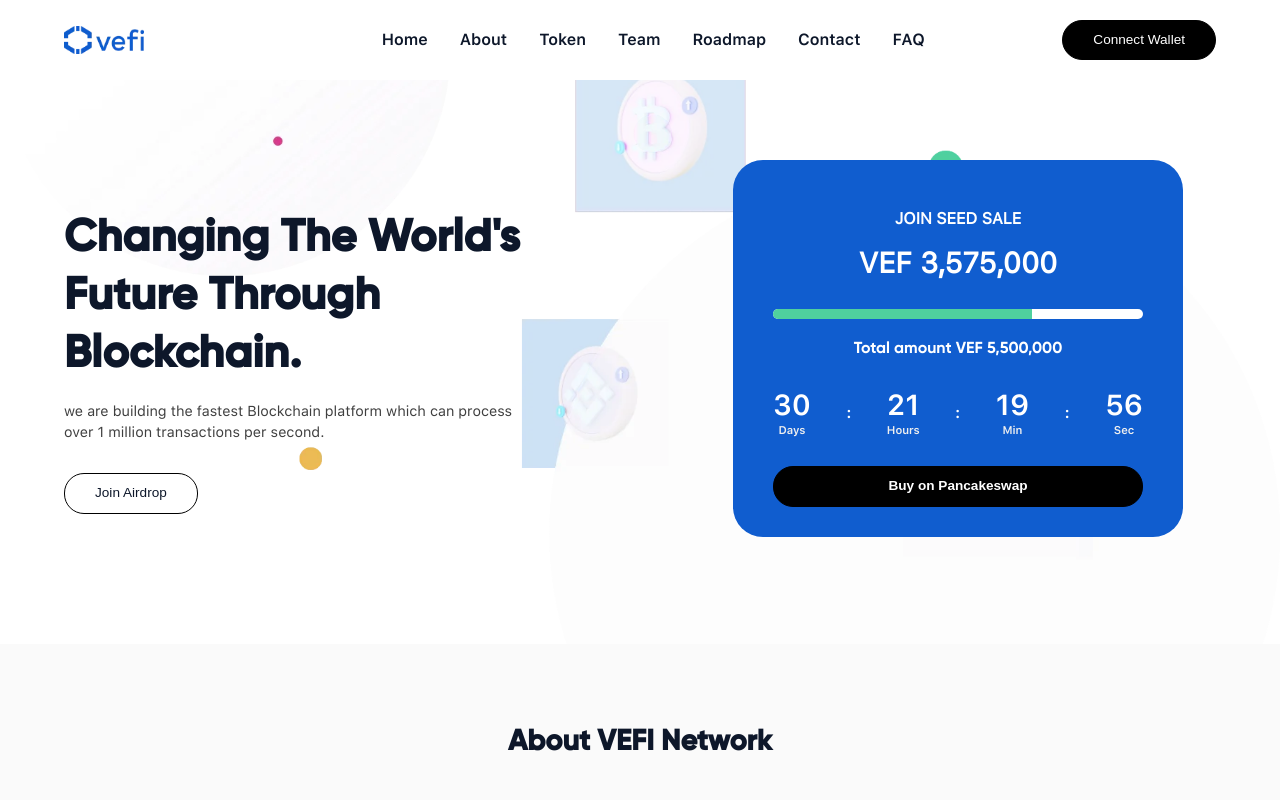
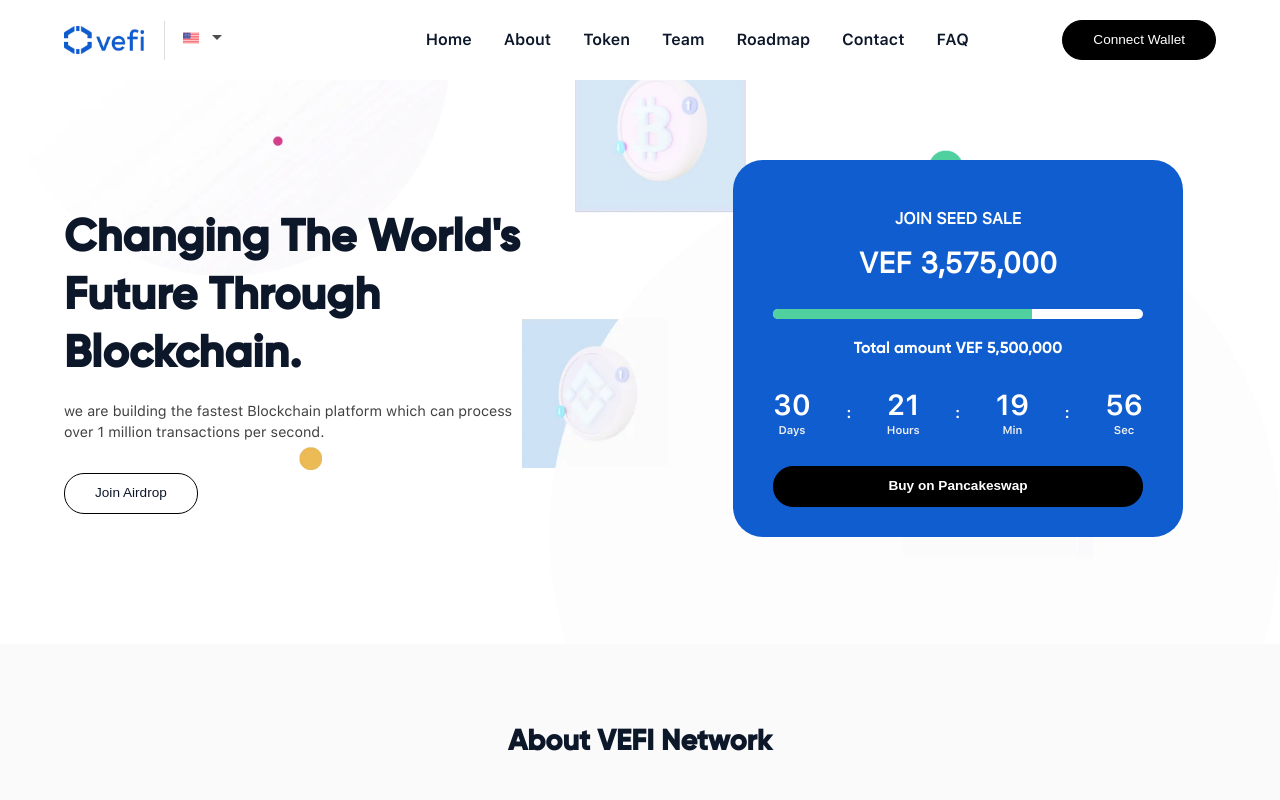
Before and after one commit to VeFi-Network/Official-Website, a React (Create React App) app: page / in a window 1280 px wide. Shown: the top 800 px of the page. Built offline with nearby package versions, Linux system fonts and the light colour scheme.

Commit message:
added countries/flag placeholder

```diff
--- /dev/null
+++ b/src/components/Flags.js
@@ -0,0 +1,31 @@
+import React, { useState } from 'react';
+import ReactFlagsSelect from 'react-flags-select';
+import styled from 'styled-components';
+
+const CountryFlagCountainer = styled.div`
+  .menu-flags-button {
+    border: none;
+  }
+`;
+const Flags = () => {
+  const [selected, setSelected] = useState('US');
+  return (
+    <>
+      <CountryFlagCountainer>
+        <ReactFlagsSelect
+          selected={selected}
+          countries={['US', 'GB', 'FR', 'DE', 'IT', 'NG']}
+          placeholder={false}
+          showOptionLabel={false}
+          showSelectedLabel={false}
+          fullWidth={false}
+          className="flag"
+          selectButtonClassName="menu-flags-button"
+          onSelect={(code) => setSelected(code)}
+        />
+      </CountryFlagCountainer>
+    </>
+  );
+};
+
+export default Flags;
--- a/src/pages/footer/Footer.js
+++ b/src/components/footer/Footer.js
@@ -1,5 +1,5 @@
 import React from 'react';
-import { Image } from '../../components';
+import { Flag, Image } from '..';
 import { FiDownload } from 'react-icons/fi';
 import {
   FooterLink,
@@ -25,6 +25,7 @@
                 {heading}
               </Heading>
               <Subheading fontColor="var(--bg-color)">{subheading}</Subheading>
+              <Flag />
             </Column>
             <Column flex="0.2">
               <Box>
--- a/src/pages/navbar/Navbar.js
+++ b/src/components/navbar/Navbar.js
@@ -13,7 +13,7 @@
 import { Logo, FaBars } from '../../utility';
 import { Button } from '../../utility/GlobalStyle';
 import { NavLinks as Navigation } from '../../utility/data/Navlinks';
-import { Image } from '../../components';
+import { Flag, Image } from '../../components';
 
 const Navbar = ({ toggle }) => {
   return (
@@ -22,6 +22,7 @@
         <NavbarContainer>
           <NavLogo to="/">
             <Image img={Logo} alt="Logo" />
+            <Flag />
           </NavLogo>
           <MobileIcon onClick={toggle}>
             <FaBars className="icon" />
--- a/src/styles/navigation/navbar/Navbar.styled.js
+++ b/src/styles/navigation/navbar/Navbar.styled.js
@@ -35,10 +35,14 @@
   display: flex;
   align-items: center;
 
+  .flag {
+    border-left: 1px solid #ddd;
+  }
   img {
     width: 80px;
     height: 80px;
     object-fit: contain;
+    margin-right: 20px;
   }
 `;
 
```
Also changed, not shown: src/components/index.js (+4 -3 lines), src/components/sidebar/Sidebar.js (renamed from src/pages/sidebar/Sidebar.js).
